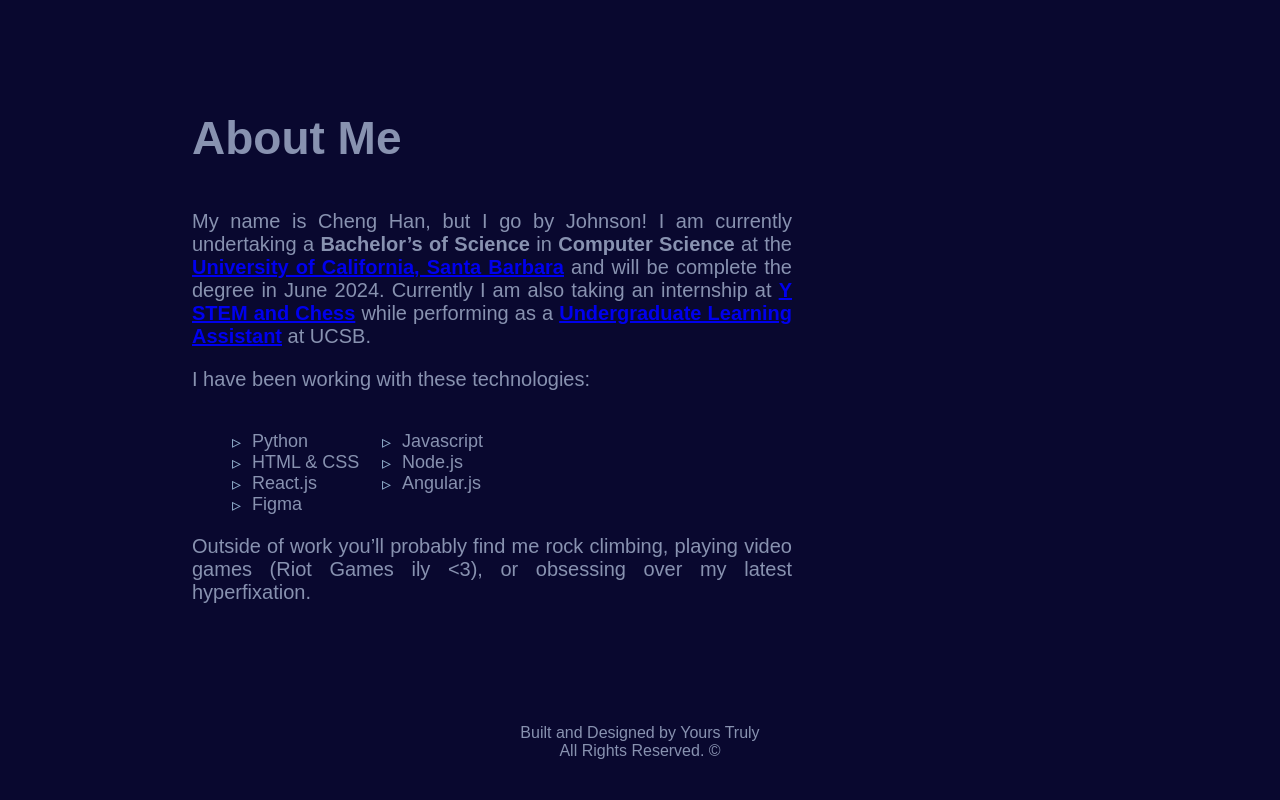
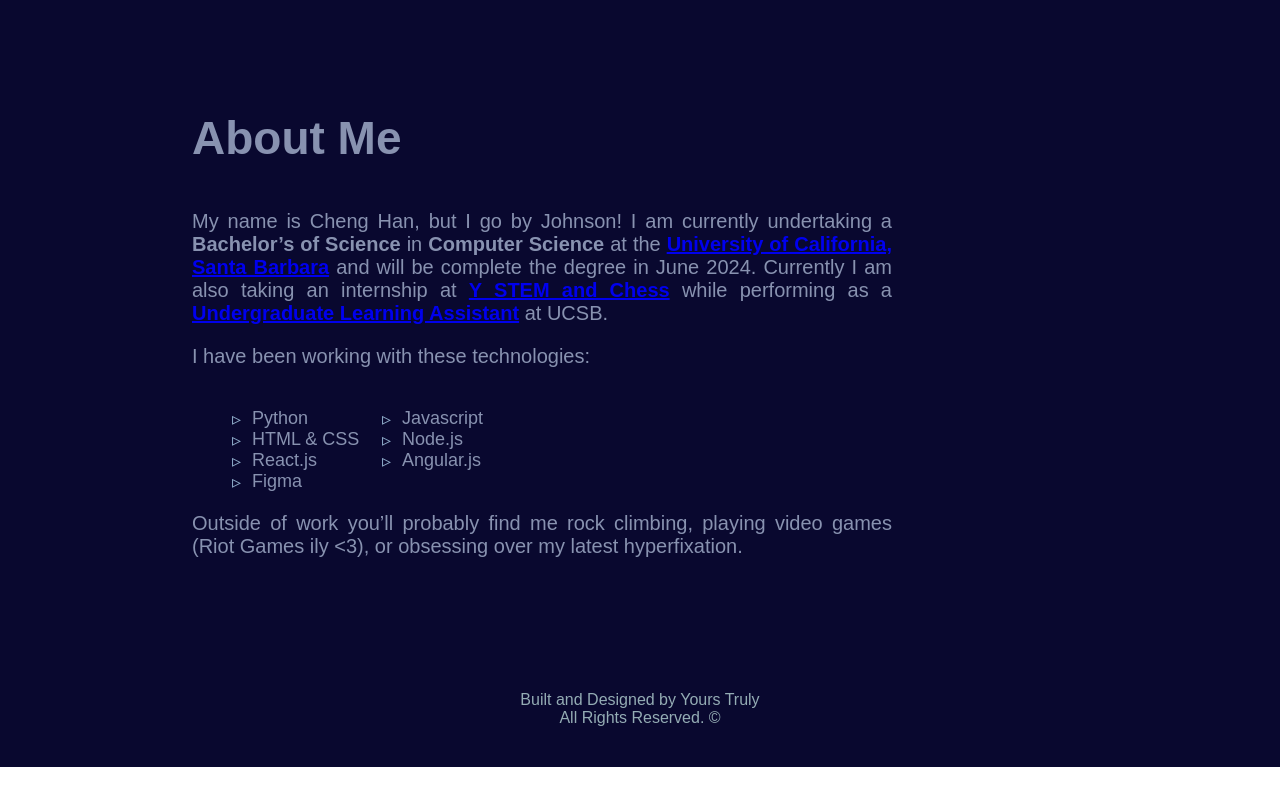
Before and after one commit to Johnsonchan105/OfficialWebsite, a React (Create React App) app in the folder my-app/: page / in a window 1280 px wide. Shown: the part 417-1217 px from the top of the page. After the commit the page ends 1184 px from the top, so only its background shows below. Built offline with nearby package versions, Linux system fonts and the light colour scheme.

Commit message:
adding unsaved

```diff
--- a/my-app/src/components/Resume.js
+++ b/my-app/src/components/Resume.js
@@ -12,3 +12,5 @@ class Resume extends React.Component {
         );
     }
 }
+
+export default Resume;
--- a/my-app/src/styles/About.css
+++ b/my-app/src/styles/About.css
@@ -40,7 +40,7 @@
 .about-desc {
     font-family: "NTR", sans-serif;
     color: var(--slate);
-    max-width: 600px;
+    max-width: 700px;
     font-size: 20px;
     text-align: justify;
     margin: 0;
--- a/my-app/src/styles/Footer.css
+++ b/my-app/src/styles/Footer.css
@@ -6,7 +6,7 @@
 
 .credits {
     font-family: "NTR", sans-serif;
-    color: var(--slate);
+    color: var(--txt-gray);
     text-align: center;
     width: 100%;
     font-size: 16px;
```
